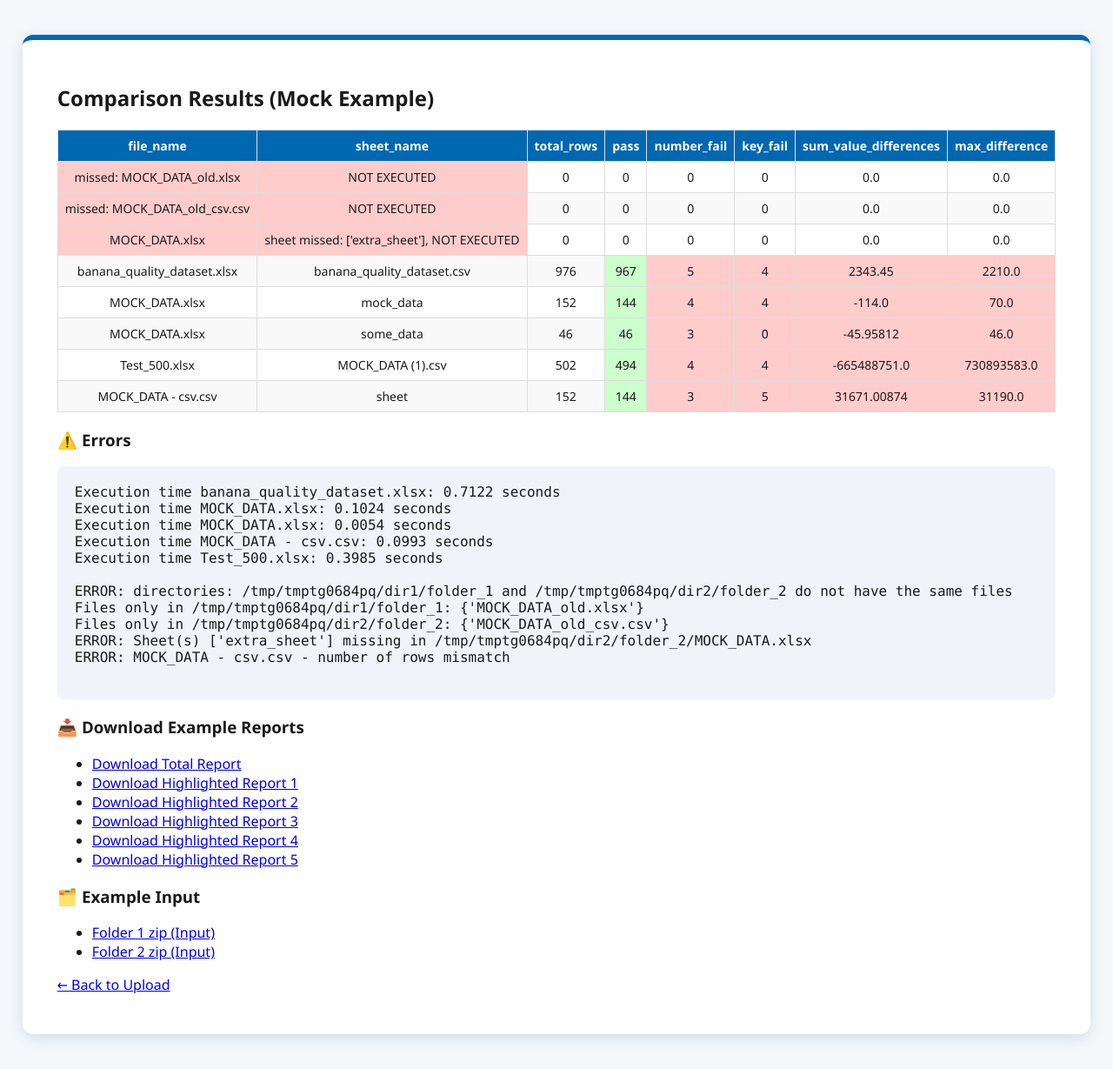
After one commit to VitEfimov/File_comparator, a Flask app: page /example in a window 1280 px wide. The commit adds this page. Shown: the whole page at 87% size. Run offline with Flask 3, Linux system fonts and the light colour scheme.

Commit message:
examples

```diff
--- a/app.py
+++ b/app.py
@@ -61,6 +61,11 @@ def index():
 
     return render_template('index.html')
 
+@app.route('/example')
+def example():
+    return render_template('example.html')
+
+
 @app.route('/download_total')
 def download_total():
     records = generated_dataframes.get("total")
@@ -83,7 +88,7 @@ def download_highlighted(index):
     try:
         report_data = generated_dataframes["highlighted"][index]
     except (IndexError, TypeError):
-        return "❌ Highlighted report not found. Possible couse for rendered version - not enough CPU. To get access for whole functionality you can use branch prototype in File_comparator on github", 400
+        return "❌ Highlighted report not found. Possible couse for rendered version - not enough CPU. To get access for whole functionality you can use branch prototype in File_comparator on github or you can see an example", 400
 
     file_name = report_data.get('file_name', f"file_{index}")
 
--- /dev/null
+++ b/templates/example.html
@@ -0,0 +1,151 @@
+<!DOCTYPE html>
+<html lang="en">
+<head>
+    <meta charset="UTF-8" />
+    <title>Comparison Results (Example)</title>
+    <link rel="stylesheet" href="{{ url_for('static', filename='styles.css') }}">
+    <style>
+        /* body { font-family: Arial; padding: 20px; }
+        table { border-collapse: collapse; width: 100%; }
+        th, td { border: 1px solid #ccc; padding: 8px; text-align: center; }
+        th { background-color: #f0f0f0; } */
+        .fail { background-color: #ffcccc; }
+        .pass { background-color: #ccffcc; }
+    </style>
+</head>
+<body>
+    <div class="container-result">
+        <h2>Comparison Results (Mock Example)</h2>
+            <table class="result-table">
+                <thead>
+                    <tr>
+                        <th>file_name</th>
+                        <th>sheet_name</th>
+                        <th>total_rows</th>
+                        <th>pass</th>
+                        <th>number_fail</th>
+                        <th>key_fail</th>
+                        <th>sum_value_differences</th>
+                        <th>max_difference</th>
+                    </tr>
+                </thead>
+                <tbody>
+                    <tr>
+                        <td class="fail">missed: MOCK_DATA_old.xlsx</td>
+                        <td class="fail">NOT EXECUTED</td>
+                        <td>0</td>
+                        <td>0</td>
+                        <td>0</td>
+                        <td>0</td>
+                        <td>0.0</td>
+                        <td>0.0</td>
+                    </tr>
+                    <tr>
+                        <td class="fail">missed: MOCK_DATA_old_csv.csv</td>
+                        <td class="fail">NOT EXECUTED</td>
+                        <td>0</td>
+                        <td>0</td>
+                        <td>0</td>
+                        <td>0</td>
+                        <td>0.0</td>
+                        <td>0.0</td>
+                    </tr>
+                    <tr>
+                        <td class="fail">MOCK_DATA.xlsx</td>
+                        <td class="fail">sheet missed: ['extra_sheet'], NOT EXECUTED</td>
+                        <td>0</td>
+                        <td>0</td>
+                        <td>0</td>
+                        <td>0</td>
+                        <td>0.0</td>
+                        <td>0.0</td>
+                    </tr>
+                    <tr>
+                        <td>banana_quality_dataset.xlsx</td>
+                        <td>banana_quality_dataset.csv</td>
+                        <td>976</td>
+                        <td class="pass">967</td>
+                        <td class="fail">5</td>
+                        <td class="fail">4</td>
+                        <td class="fail">2343.45</td>
+                        <td class="fail">2210.0</td>
+                    </tr>
+                    <tr>
+                        <td>MOCK_DATA.xlsx</td>
+                        <td>mock_data</td>
+                        <td>152</td>
+                        <td class="pass">144</td>
+                        <td class="fail">4</td>
+                        <td class="fail">4</td>
+                        <td class="fail">-114.0</td>
+                        <td class="fail">70.0</td>
+                    </tr>
+                                        <tr>
+                        <td>MOCK_DATA.xlsx</td>
+                        <td>some_data</td>
+                        <td>46</td>
+                        <td class="pass">46</td>
+                        <td class="fail">3</td>
+                        <td class="fail">0</td>
+                        <td class="fail">-45.95812</td>
+                        <td class="fail">46.0</td>
+                    </tr>
+                                        <tr>
+                        <td>Test_500.xlsx</td>
+                        <td>MOCK_DATA (1).csv</td>
+                        <td>502</td>
+                        <td class="pass">494</td>
+                        <td class="fail">4</td>
+                        <td class="fail">4</td>
+                        <td class="fail">-665488751.0</td>
+                        <td class="fail">730893583.0</td>
+                    </tr>
+                                        <tr>
+                        <td>MOCK_DATA - csv.csv</td>
+                        <td>sheet</td>
+                        <td>152</td>
+                        <td class="pass">144</td>
+                        <td class="fail">3</td>
+                        <td class="fail">5</td>
+                        <td class="fail">31671.00874</td>
+                        <td class="fail">31190.0</td>
+                    </tr>
+
+                </tbody>
+            </table>
+
+        <h3>⚠️ Errors</h3>
+            <pre>
+Execution time banana_quality_dataset.xlsx: 0.7122 seconds
+Execution time MOCK_DATA.xlsx: 0.1024 seconds
+Execution time MOCK_DATA.xlsx: 0.0054 seconds
+Execution time MOCK_DATA - csv.csv: 0.0993 seconds
+Execution time Test_500.xlsx: 0.3985 seconds
+
+ERROR: directories: /tmp/tmptg0684pq/dir1/folder_1 and /tmp/tmptg0684pq/dir2/folder_2 do not have the same files
+Files only in /tmp/tmptg0684pq/dir1/folder_1: {'MOCK_DATA_old.xlsx'}
+Files only in /tmp/tmptg0684pq/dir2/folder_2: {'MOCK_DATA_old_csv.csv'}
+ERROR: Sheet(s) ['extra_sheet'] missing in /tmp/tmptg0684pq/dir2/folder_2/MOCK_DATA.xlsx
+ERROR: MOCK_DATA - csv.csv - number of rows mismatch
+            </pre>
+
+        <h3>📥 Download Example Reports</h3>
+            <ul>
+                <li><a href="static/examples/reports/Total_Report.xlsx">Download Total Report</a></li>
+                <li><a href="static/examples/reports/banana_quality_dataset.xlsx_banana_quality_dataset.csv_Highlighted_Report.xlsx">Download Highlighted Report 1</a></li>
+                <li><a href="static/examples/reports/MOCK_DATA - csv.csv_sheet_Highlighted_Report.xlsx">Download Highlighted Report 2</a></li>
+                <li><a href="static/examples/reports/MOCK_DATA.xlsx_mock_data_Highlighted_Report.xlsx">Download Highlighted Report 3</a></li>
+                <li><a href="static/examples/reports/MOCK_DATA.xlsx_some_data_Highlighted_Report.xlsx">Download Highlighted Report 4</a></li>
+                <li><a href="static/examples/reports/Test_500.xlsx_MOCK_DATA.csv_Highlighted_Report.xlsx">Download Highlighted Report 5</a></li>
+            </ul>
+
+        <h3>🗂️ Example Input</h3>
+            <ul>
+                <li><a href="static/examples/upload_data/folder_1.zip">Folder 1 zip (Input)</a></li>
+                <li><a href="static/examples/upload_data/folder_2.zip">Folder 2 zip (Input)</a></li>
+            </ul>
+        <p><a href="/">← Back to Upload</a></p>
+    </div>
+</body>
+
+</html>
--- a/templates/index.html
+++ b/templates/index.html
@@ -30,6 +30,7 @@
       </fieldset>
 
       <button type="submit">Compare</button>
+      <p><a href="/example">Example of execution result</a></p>
     </form>
   </div>
 </body>
```
Also changed, not shown: static/script.js (+0 -48 lines), 8 other files.
